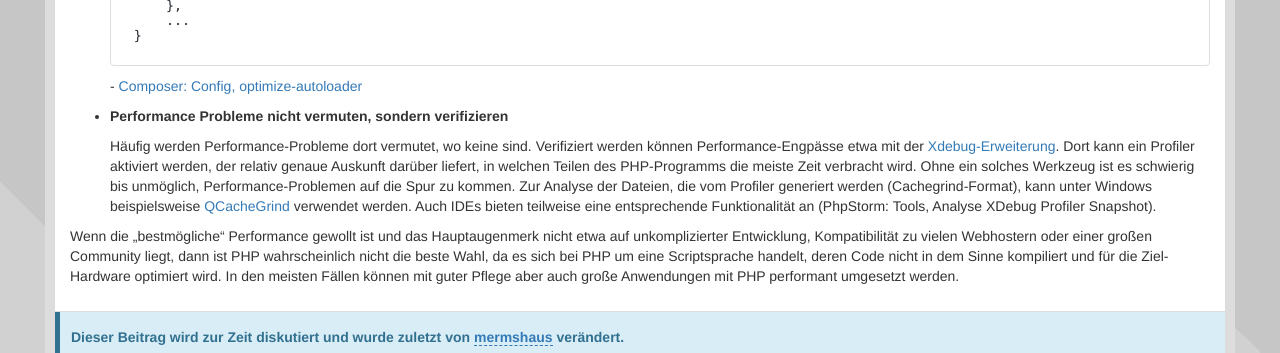
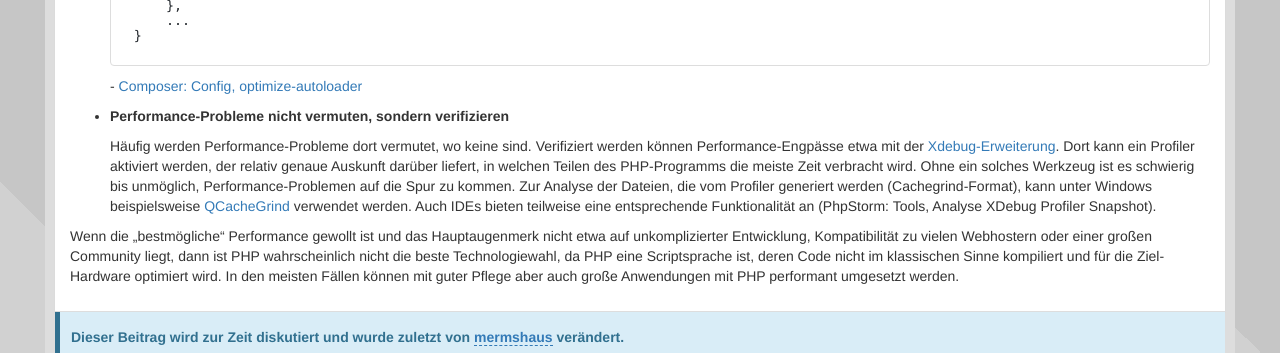
Before and after one commit to php-de/php-de.github.io, a Jekyll site: the page built from code-optimizing/12_performance.md, in a window 1280 px wide. Shown: the part 1073-1426 px from the top of the page. Built offline with Jekyll 4.4.1, drawn with Linux system fonts in a browser that asks for light colours; nearby versions of some CDN libraries.

Commit message:
Performance: Kleine Fixes. description ergänzt.

```diff
--- a/code-optimizing/12_performance.md
+++ b/code-optimizing/12_performance.md
@@ -65,8 +64,8 @@ Einige Grundregeln, die in vielen Fällen sinnvoll erscheinen, um die Performanc
 
   \- [Composer: Config, optimize-autoloader](https://getcomposer.org/doc/06-config.md#optimize-autoloader)
 
-- **Performance Probleme nicht vermuten, sondern verifizieren**
+- **Performance-Probleme nicht vermuten, sondern verifizieren**
 
   Häufig werden Performance-Probleme dort vermutet, wo keine sind. Verifiziert werden können Performance-Engpässe etwa mit der [Xdebug-Erweiterung](https://xdebug.org/). Dort kann ein Profiler aktiviert werden, der relativ genaue Auskunft darüber liefert, in welchen Teilen des PHP-Programms die meiste Zeit verbracht wird. Ohne ein solches Werkzeug ist es schwierig bis unmöglich, Performance-Problemen auf die Spur zu kommen. Zur Analyse der Dateien, die vom Profiler generiert werden (Cachegrind-Format), kann unter Windows beispielsweise [QCacheGrind](https://sourceforge.net/projects/qcachegrindwin/) verwendet werden. Auch IDEs bieten teilweise eine entsprechende Funktionalität an (PhpStorm: Tools, Analyse XDebug Profiler Snapshot).
 
-Wenn die „bestmögliche“ Performance gewollt ist und das Hauptaugenmerk nicht etwa auf unkomplizierter Entwicklung, Kompatibilität zu vielen Webhostern oder einer großen Community liegt, dann ist PHP wahrscheinlich nicht die beste Wahl, da es sich bei PHP um eine Scriptsprache handelt, deren Code nicht in dem Sinne kompiliert und für die Ziel-Hardware optimiert wird. In den meisten Fällen können mit guter Pflege aber auch große Anwendungen mit PHP performant umgesetzt werden.
+Wenn die „bestmögliche“ Performance gewollt ist und das Hauptaugenmerk nicht etwa auf unkomplizierter Entwicklung, Kompatibilität zu vielen Webhostern oder einer großen Community liegt, dann ist PHP wahrscheinlich nicht die beste Technologiewahl, da PHP eine Scriptsprache ist, deren Code nicht im klassischen Sinne kompiliert und für die Ziel-Hardware optimiert wird. In den meisten Fällen können mit guter Pflege aber auch große Anwendungen mit PHP performant umgesetzt werden.
```
Also changed, not shown: other parts of code-optimizing/12_performance.md (+8 -9 lines).
